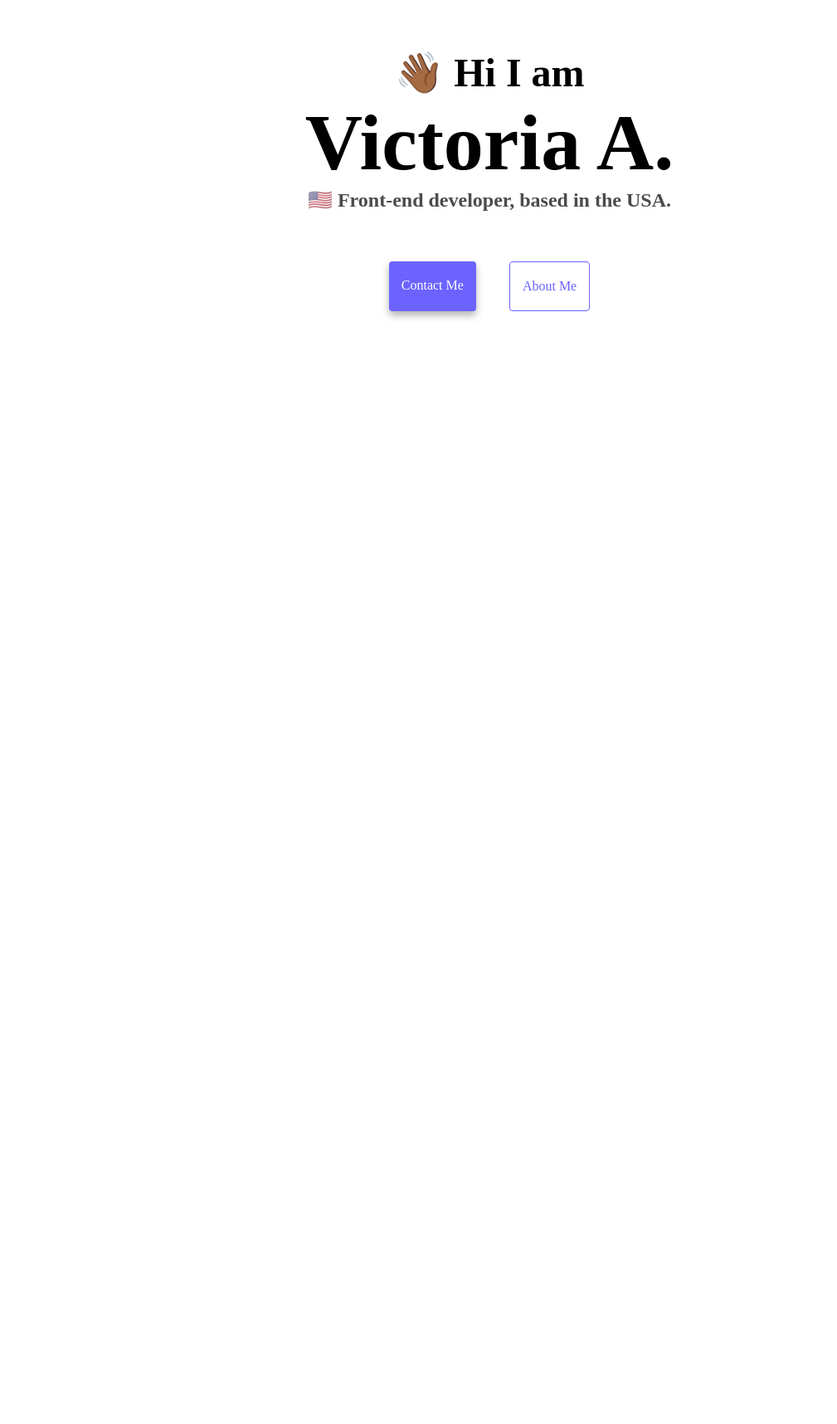
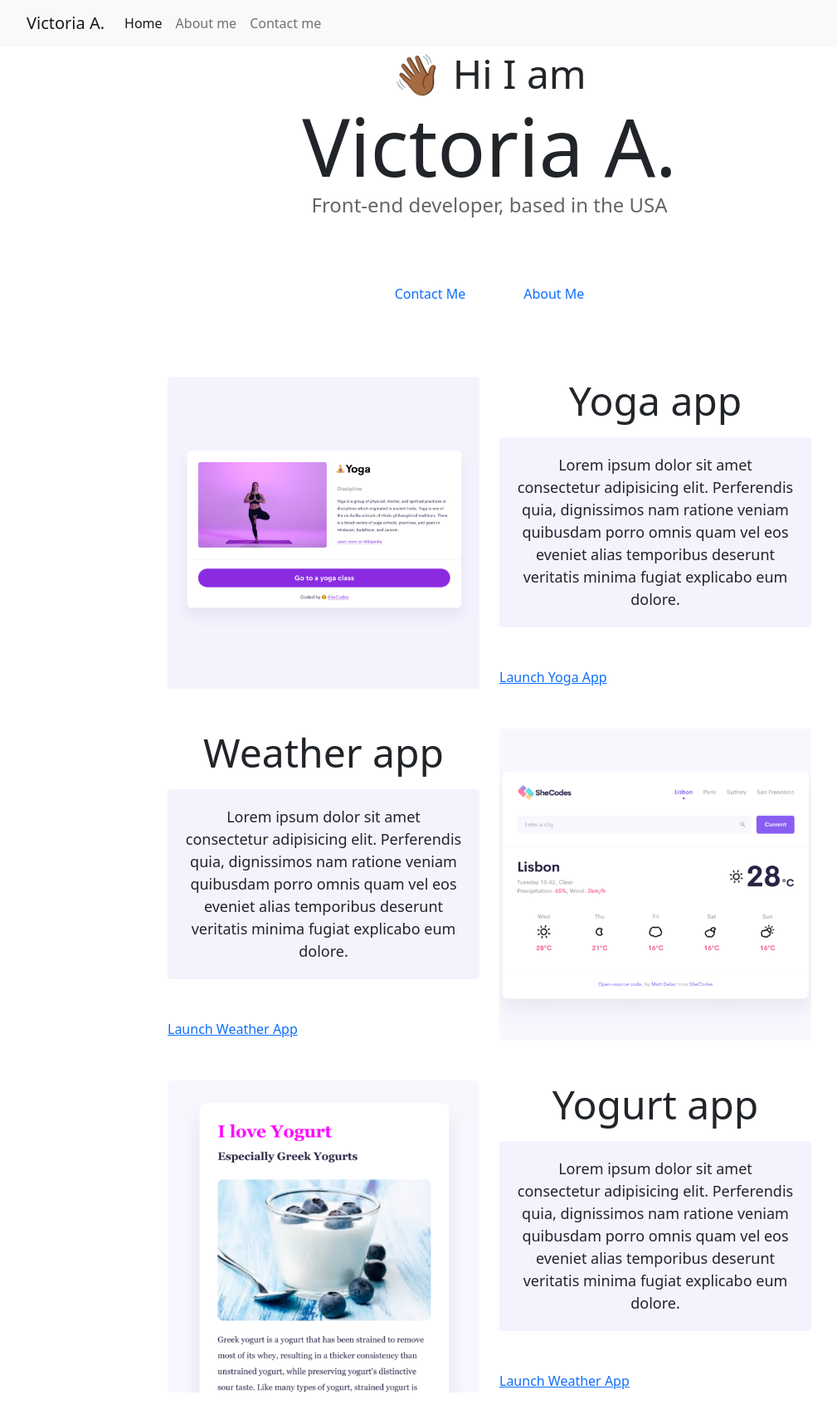
Before and after one commit to 1victoriao/Responsive-Week-3, a website: page index.html in a window 1280 px wide. Shown: the whole page at 83% size, without its empty margins (50-1059 px from the left). Before the commit the page ends 800 px from the top, so only its background shows below. Drawn offline with nearby package versions, Linux system fonts and the light colour scheme.

Commit message:
Added to index.html and about.html

```diff
--- a/index.html
+++ b/index.html
@@ -4,16 +4,123 @@
     <meta charset="UTF-8" />
     <meta http-equiv="X-UA-Compatible" content="IE=edge" />
     <meta name="viewport" content="width=device-width, initial-scale=1.0" />
-    <title>[Your name]</title>
+    <title>Victoria A.</title>
+    <link
+      href="https://cdn.jsdelivr.net/npm/bootstrap@5.0.0-beta2/dist/css/bootstrap.min.css"
+      rel="stylesheet"
+      integrity="sha384-BmbxuPwQa2lc/FVzBcNJ7UAyJxM6wuqIj61tLrc4wSX0szH/Ev+nYRRuWlolflfl"
+      crossorigin="anonymous"
+    />
+    <script
+      src="https://cdn.jsdelivr.net/npm/bootstrap@5.0.0-beta2/dist/js/bootstrap.bundle.min.js"
+      integrity="sha384-b5kHyXgcpbZJO/tY9Ul7kGkf1S0CWuKcCD38l8YkeH8z8QjE0GmW1gYU5S9FOnJ0"
+      crossorigin="anonymous"
+    ></script>
     <link rel="stylesheet" href="style.css" />
   </head>
   <body>
-    <h2>👋🏾 Hi I am</h2>
-    <h1>Victoria A.</h1>
-    <h3>🇺🇸 Front-end developer, based in the USA.</h3>
-    <div class="navigation-links">
-      <a href="about.html#contact" class="contact-link">Contact me</a>
-      <a href="about.html" class="about-link">About me</a>
+    <nav class="navbar navbar-expand-lg navbar-light bg-light fixed-top">
+      <div class="container">
+        <a class="navbar-brand" href="index.html">Victoria A.</a>
+        <button
+          class="navbar-toggler"
+          type="button"
+          data-bs-toggle="collapse"
+          data-bs-target="#navbarNav"
+          aria-controls="navbarNav"
+          aria-expanded="false"
+          aria-label="Toggle navigation"
+        >
+          <span class="navbar-toggler-icon"></span>
+        </button>
+        <div class="collapse navbar-collapse" id="navbarNav">
+          <ul class="navbar-nav">
+            <li class="nav-item">
+              <a class="nav-link active" aria-current="page" href="index.html"
+                >Home</a
+              >
+            </li>
+            <li class="nav-item">
+              <a class="nav-link" href="about.html">About me</a>
+            </li>
+            <li class="nav-item">
+              <a class="nav-link" href="about.html#contact">Contact me</a>
+            </li>
+          </ul>
+        </div>
+      </div>
+    </nav>
+    <h2 class="text-center">👋🏾 Hi I am</h2>
+    <h1 class="text-center">Victoria A.</h1>
+    <h3 class="text-center">Front-end developer, based in the USA</h3>
+    <div class="navigation-links mb-5">
+      <a href="about.html#contact" class="primary-link">Contact me</a>
+      <a href="about.html" class="secondary-link">About me</a>
+    </div>
+    <div class="container">
+      <div class="row">
+        <div class="col-6">
+          <img
+            src="images/yoga.png"
+            class="img-fluid rounded"
+            alt="yoga picture"
+          />
+        </div>
+        <div class="col-6">
+          <h2 class="mb-3">Yoga app</h2>
+          <p>
+            Lorem ipsum dolor sit amet consectetur adipisicing elit. Perferendis
+            quia, dignissimos nam ratione veniam quibusdam porro omnis quam vel
+            eos eveniet alias temporibus deserunt veritatis minima fugiat
+            explicabo eum dolore.
+          </p>
+          <div class="mt-5">
+            <a href="#" class="primary-link">Launch Yoga App</a>
+          </div>
+        </div>
+      </div>
+      <div class="row mt-5">
+        <div class="col-6">
+          <h2 class="mb-3">Weather app</h2>
+          <p>
+            Lorem ipsum dolor sit amet consectetur adipisicing elit. Perferendis
+            quia, dignissimos nam ratione veniam quibusdam porro omnis quam vel
+            eos eveniet alias temporibus deserunt veritatis minima fugiat
+            explicabo eum dolore.
+          </p>
+          <div class="mt-5">
+            <a href="#" class="primary-link">Launch Weather App</a>
+          </div>
+        </div>
+        <div class="col-6">
+          <img
+            src="images/weather.png"
+            class="img-fluid rounded"
+            alt="weather app"
+          />
+        </div>
+      </div>
+      <div class="row mt-5">
+        <div class="col-6">
+          <img
+            src="images/yogurt.png"
+            class="img-fluid rounded"
+            alt="yogurt picture"
+          />
+        </div>
+        <div class="col-6">
+          <h2 class="mb-3">Yogurt app</h2>
+          <p>
+            Lorem ipsum dolor sit amet consectetur adipisicing elit. Perferendis
+            quia, dignissimos nam ratione veniam quibusdam porro omnis quam vel
+            eos eveniet alias temporibus deserunt veritatis minima fugiat
+            explicabo eum dolore.
+          </p>
+          <div class="mt-5">
+            <a href="#" class="primary-link">Launch Weather App</a>
+          </div>
+        </div>
+      </div>
     </div>
   </body>
 </html>
```
Also changed, not shown: about.html (+39 -39 lines), style.css (line endings or trailing spaces).
